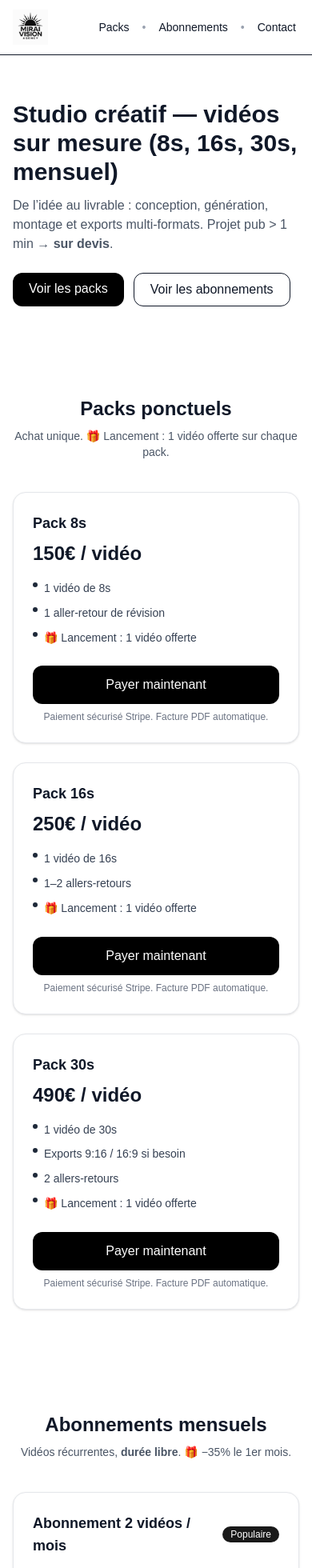
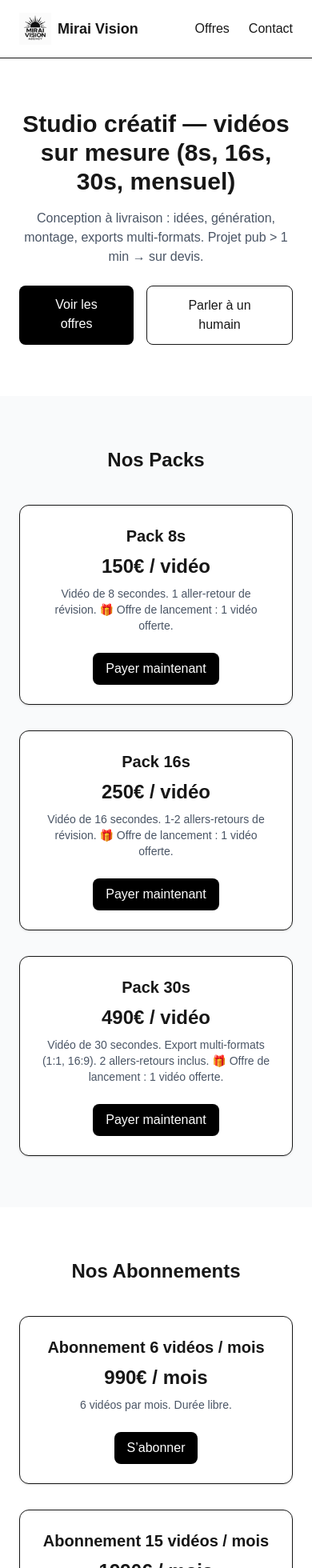
Before and after one commit to miraivis0n/Mirai-Vision, a Next.js app: page / in a window 390 px wide. Shown: the top 1960 px of the page at 80% size. Built offline with nearby package versions, Linux system fonts and the light colour scheme.

Commit message:
fix: refactor site complet (responsive, footer, contact, suppression 'optimisé social')

```diff
--- a/app/page.tsx
+++ b/app/page.tsx
@@ -1,211 +1,141 @@
-/* app/page.tsx — Mirai Vision (revue & optimisée) */
 import Image from "next/image";
+import Link from "next/link";
 
 export default function Home() {
-  const oneOff = [
+  const packs = [
     {
       title: "Pack 8s",
       price: "150€ / vidéo",
-      bullets: ["1 vidéo de 8s", "1 aller-retour de révision", "🎁 Lancement : 1 vidéo offerte"],
-      link: "https://buy.stripe.com/test_00waEXa4s2WI2hSbJlfjG00",
+      desc: "Vidéo de 8 secondes. 1 aller-retour de révision. 🎁 Offre de lancement : 1 vidéo offerte.",
       cta: "Payer maintenant",
     },
     {
       title: "Pack 16s",
       price: "250€ / vidéo",
-      bullets: ["1 vidéo de 16s", "1–2 allers-retours", "🎁 Lancement : 1 vidéo offerte"],
-      link: "https://buy.stripe.com/test_cNibJ1ccAapa6y8cNpfjG01",
+      desc: "Vidéo de 16 secondes. 1-2 allers-retours de révision. 🎁 Offre de lancement : 1 vidéo offerte.",
       cta: "Payer maintenant",
     },
     {
       title: "Pack 30s",
       price: "490€ / vidéo",
-      bullets: ["1 vidéo de 30s", "Exports 9:16 / 16:9 si besoin", "2 allers-retours", "🎁 Lancement : 1 vidéo offerte"],
-      link: "https://buy.stripe.com/test_6oU8wP4K868U6y84gTfjG02",
+      desc: "Vidéo de 30 secondes. Export multi-formats (1:1, 16:9). 2 allers-retours inclus. 🎁 Offre de lancement : 1 vidéo offerte.",
       cta: "Payer maintenant",
     },
   ];
 
   const subs = [
     {
-      title: "Abonnement 2 vidéos / mois",
-      price: "390€ / mois",
-      badge: "Populaire",
-      bullets: ["2 vidéos par mois", "Durée libre", "Brief simple & planning mensuel", "🎁 −35% le 1er mois"],
-      link: "https://buy.stripe.com/test_5kQ4gz4K840MaOofZBfjG03",
-      cta: "S’abonner",
-    },
-    {
       title: "Abonnement 6 vidéos / mois",
       price: "990€ / mois",
-      badge: "Populaire",
-      bullets: ["6 vidéos par mois", "Durée libre", "Idéal promos & A/B tests", "🎁 −35% le 1er mois"],
-      link: "https://buy.stripe.com/test_6oU6oHekIcxig8I14HfjG04",
+      desc: "6 vidéos par mois. Durée libre.",
       cta: "S’abonner",
     },
     {
       title: "Abonnement 15 vidéos / mois",
-      price: "1 990€ / mois",
-      badge: "Populaire",
-      bullets: ["15 vidéos par mois", "Durée libre", "Calendrier éditorial soutenu", "🎁 −35% le 1er mois"],
-      link: "https://buy.stripe.com/test_6oUdR95Oc0OA9Kk3cPfjG05",
+      price: "1990€ / mois",
+      desc: "15 vidéos par mois. Durée libre.",
       cta: "S’abonner",
     },
   ];
 
   return (
-    <main className="min-h-screen bg-white text-gray-900">
+    <main>
       {/* Header */}
-      <header className="sticky top-0 z-40 border-b bg-white/80 backdrop-blur supports-[backdrop-filter]:backdrop-blur">
-        <div className="mx-auto flex max-w-7xl items-center justify-between px-4 py-3">
-          <a href="/" aria-label="Accueil Mirai Vision" className="flex items-center gap-3">
-            <Image src="/logo.png" alt="Mirai Vision" width={44} height={44} priority className="h-11 w-11" />
-            <span className="sr-only">Mirai Vision</span>
-          </a>
-          <nav className="text-sm" aria-label="Navigation principale">
-            <a href="#pricing" className="hover:opacity-80 focus:outline-none focus:ring-2 focus:ring-black/40 rounded px-1">
-              Packs
-            </a>
-            <span className="mx-3 text-gray-400">•</span>
-            <a href="#subs" className="hover:opacity-80 focus:outline-none focus:ring-2 focus:ring-black/40 rounded px-1">
-              Abonnements
-            </a>
-            <span className="mx-3 text-gray-400">•</span>
-            <a href="#contact" className="hover:opacity-80 focus:outline-none focus:ring-2 focus:ring-black/40 rounded px-1">
-              Contact
-            </a>
+      <header className="border-b py-4 flex items-center justify-between px-6">
+        <div className="flex items-center gap-2">
+          <Image
+            src="/logo.png"
+            alt="Mirai Vision Agency"
+            width={40}
+            height={40}
+          />
+          <span className="font-bold text-lg">Mirai Vision</span>
+        </div>
+        <nav className="flex gap-6">
+          <Link href="#offers">Offres</Link>
+          <Link href="#contact">Contact</Link>
         </nav>
-        </div>
       </header>
 
       {/* Hero */}
-      <section className="mx-auto max-w-7xl px-4 pb-12 pt-14">
-        <h1 className="text-3xl font-bold sm:text-4xl">
+      <section className="text-center py-16 px-6">
+        <h1 className="text-3xl md:text-5xl font-bold">
           Studio créatif — vidéos sur mesure (8s, 16s, 30s, mensuel)
         </h1>
-        <p className="mt-3 max-w-2xl text-gray-600">
-          De l’idée au livrable : conception, génération, montage et exports multi-formats.
-          Projet pub &gt; 1 min → <strong>sur devis</strong>.
+        <p className="mt-4 text-gray-600">
+          Conception à livraison : idées, génération, montage, exports multi-formats.
+          Projet pub &gt; 1 min → sur devis.
         </p>
-        <div className="mt-6 flex flex-wrap gap-3">
-          <a href="#pricing" className="rounded-xl bg-black px-5 py-2 text-white hover:opacity-90 focus:outline-none focus:ring-2 focus:ring-black/40">
-            Voir les packs
-          </a>
-          <a href="#subs" className="rounded-xl border px-5 py-2 hover:bg-gray-50 focus:outline-none focus:ring-2 focus:ring-black/20">
-            Voir les abonnements
-          </a>
+        <div className="mt-6 flex justify-center gap-4">
+          <Link href="#offers" className="px-6 py-3 bg-black text-white rounded-lg">
+            Voir les offres
+          </Link>
+          <Link
+            href="mailto:contact.miraivision@gmail.com"
+            className="px-6 py-3 border rounded-lg"
+          >
+            Parler à un humain
+          </Link>
         </div>
       </section>
 
-      {/* Packs ponctuels */}
-      <section id="pricing" aria-labelledby="packs-title" className="py-16">
-        <div className="mx-auto max-w-7xl px-4 sm:px-6 lg:px-8">
-          <h2 id="packs-title" className="text-center text-2xl sm:text-3xl font-semibold">Packs ponctuels</h2>
-          <p className="mt-2 text-center text-sm text-gray-600">Achat unique. 🎁 Lancement : 1 vidéo offerte sur chaque pack.</p>
-
-          <div className="mt-10 grid grid-cols-1 gap-6 sm:grid-cols-2 lg:grid-cols-3">
-            {oneOff.map((p) => (
-              <article
-                key={p.title}
-                className="w-full max-w-sm mx-auto rounded-2xl border border-gray-200 bg-white shadow-sm overflow-hidden"
-                aria-label={p.title}
-              >
-                <div className="p-6">
-                  <h3 className="text-lg font-semibold">{p.title}</h3>
-                  <p className="mt-2 text-2xl font-bold">{p.price}</p>
-                  <ul className="mt-4 space-y-2 text-sm text-gray-700 break-words">
-                    {p.bullets.map((b, i) => (
-                      <li key={i} className="flex items-start gap-2">
-                        <span className="mt-1 h-1.5 w-1.5 rounded-full bg-gray-800 flex-none" />
-                        <span className="leading-relaxed">{b}</span>
-                      </li>
-                    ))}
-                  </ul>
-                  <a
-                    href={p.link}
-                    target="_blank"
-                    rel="noopener noreferrer"
-                    aria-label={`${p.cta} — ${p.title} (Stripe)`}
-                    className="mt-6 inline-flex w-full items-center justify-center rounded-xl bg-black px-4 py-3 text-white hover:opacity-90 focus:outline-none focus:ring-2 focus:ring-black/30"
-                  >
+      {/* Packs */}
+      <section id="offers" className="py-16 bg-gray-50 px-6">
+        <h2 className="text-2xl font-semibold text-center mb-10">Nos Packs</h2>
+        <div className="grid gap-8 md:grid-cols-3 max-w-6xl mx-auto">
+          {packs.map((p) => (
+            <article key={p.title} className="border rounded-xl p-6 text-center shadow-sm bg-white">
+              <h3 className="text-xl font-semibold">{p.title}</h3>
+              <p className="text-2xl font-bold mt-2">{p.price}</p>
+              <p className="text-sm text-gray-600 mt-2">{p.desc}</p>
+              <button className="mt-6 px-4 py-2 bg-black text-white rounded-lg">
                 {p.cta}
-                  </a>
-                  <p className="mt-2 text-center text-xs text-gray-500">Paiement sécurisé Stripe. Facture PDF automatique.</p>
-                </div>
+              </button>
             </article>
           ))}
         </div>
-        </div>
       </section>
 
-      {/* Abonnements mensuels */}
-      <section id="subs" aria-labelledby="subs-title" className="py-16">
-        <div className="mx-auto max-w-7xl px-4 sm:px-6 lg:px-8">
-          <h2 id="subs-title" className="text-center text-2xl sm:text-3xl font-semibold">Abonnements mensuels</h2>
-          <p className="mt-2 text-center text-sm text-gray-600">Vidéos récurrentes, <strong>durée libre</strong>. 🎁 −35% le 1er mois.</p>
-
-          <div className="mt-10 grid grid-cols-1 gap-6 sm:grid-cols-2 lg:grid-cols-3">
-            {subs.map((p) => (
-              <article
-                key={p.title}
-                className="w-full max-w-sm mx-auto rounded-2xl border border-gray-200 bg-white shadow-sm overflow-hidden"
-                aria-label={p.title}
-              >
-                <div className="p-6">
-                  <div className="flex items-center justify-between">
-                    <h3 className="text-lg font-semibold">{p.title}</h3>
-                    <span className="rounded-full bg-black/90 px-2.5 py-0.5 text-xs text-white">{p.badge}</span>
-                  </div>
-                  <p className="mt-2 text-2xl font-bold">{p.price}</p>
-                  <ul className="mt-4 space-y-2 text-sm text-gray-700 break-words">
-                    {p.bullets.map((b, i) => (
-                      <li key={i} className="flex items-start gap-2">
-                        <span className="mt-1 h-1.5 w-1.5 rounded-full bg-gray-800 flex-none" />
-                        <span className="leading-relaxed">{b}</span>
-                      </li>
-                    ))}
-                  </ul>
-                  <a
-                    href={p.link}
-                    target="_blank"
-                    rel="noopener noreferrer"
-                    aria-label={`${p.cta} — ${p.title} (Stripe)`}
-                    className="mt-6 inline-flex w-full items-center justify-center rounded-xl bg-black px-4 py-3 text-white hover:opacity-90 focus:outline-none focus:ring-2 focus:ring-black/30"
-                  >
-                    {p.cta}
-                  </a>
-                  <p className="mt-2 text-center text-xs text-gray-500">Paiement sécurisé Stripe. Facture & reçus automatiques.</p>
-                </div>
+      {/* Abonnements */}
+      <section className="py-16 px-6">
+        <h2 className="text-2xl font-semibold text-center mb-10">Nos Abonnements</h2>
+        <div className="grid gap-8 md:grid-cols-2 max-w-4xl mx-auto">
+          {subs.map((s) => (
+            <article key={s.title} className="border rounded-xl p-6 text-center shadow-sm bg-white">
+              <h3 className="text-xl font-semibold">{s.title}</h3>
+              <p className="text-2xl font-bold mt-2">{s.price}</p>
+              <p className="text-sm text-gray-600 mt-2">{s.desc}</p>
+              <button className="mt-6 px-4 py-2 bg-black text-white rounded-lg">
+                {s.cta}
+              </button>
             </article>
           ))}
-          </div>
         </div>
       </section>
 
       {/* Contact */}
-      <section id="contact" className="border-t bg-gray-50 py-16">
-        <div className="mx-auto max-w-7xl px-4">
+      <section id="contact" className="border-t bg-gray-50 py-16 px-6">
+        <div className="max-w-4xl mx-auto text-center">
           <h2 className="text-2xl font-semibold">Contact</h2>
-          <p className="mt-3 text-sm text-gray-700">Brief, questions, devis sur mesure.</p>
-          <div className="mt-2 text-sm">
-            📧{" "}
-            <a className="underline" href="mailto:contact.miraivision@gmail.com">
+          <p className="mt-2 text-sm text-gray-700">
+            Brief, questions, devis sur mesure.
+          </p>
+          <Link
+            href="mailto:contact.miraivision@gmail.com"
+            className="underline block mt-4"
+          >
             contact.miraivision@gmail.com
-            </a>
-          </div>
+          </Link>
         </div>
       </section>
 
       {/* Footer */}
-      <footer className="border-t py-10">
-        <div className="mx-auto max-w-7xl px-4 text-sm text-gray-600">
-          <div className="flex flex-col gap-4 md:flex-row md:justify-between">
+      <footer className="border-t py-10 px-6">
+        <div className="max-w-6xl mx-auto flex flex-col md:flex-row justify-between items-center text-sm text-gray-600 gap-4">
           <p>© {new Date().getFullYear()} Mirai Vision. Tous droits réservés.</p>
           <div className="flex gap-4">
-              <a href="#">Mentions légales</a>
-              <a href="#">Confidentialité</a>
-              <a href="#">CGV</a>
-            </div>
+            <Link href="/mentions-legales">Mentions légales</Link>
+            <Link href="/confidentialite">Confidentialité</Link>
           </div>
         </div>
       </footer>
```
Lines whose indentation alone changed are shown as unchanged.
